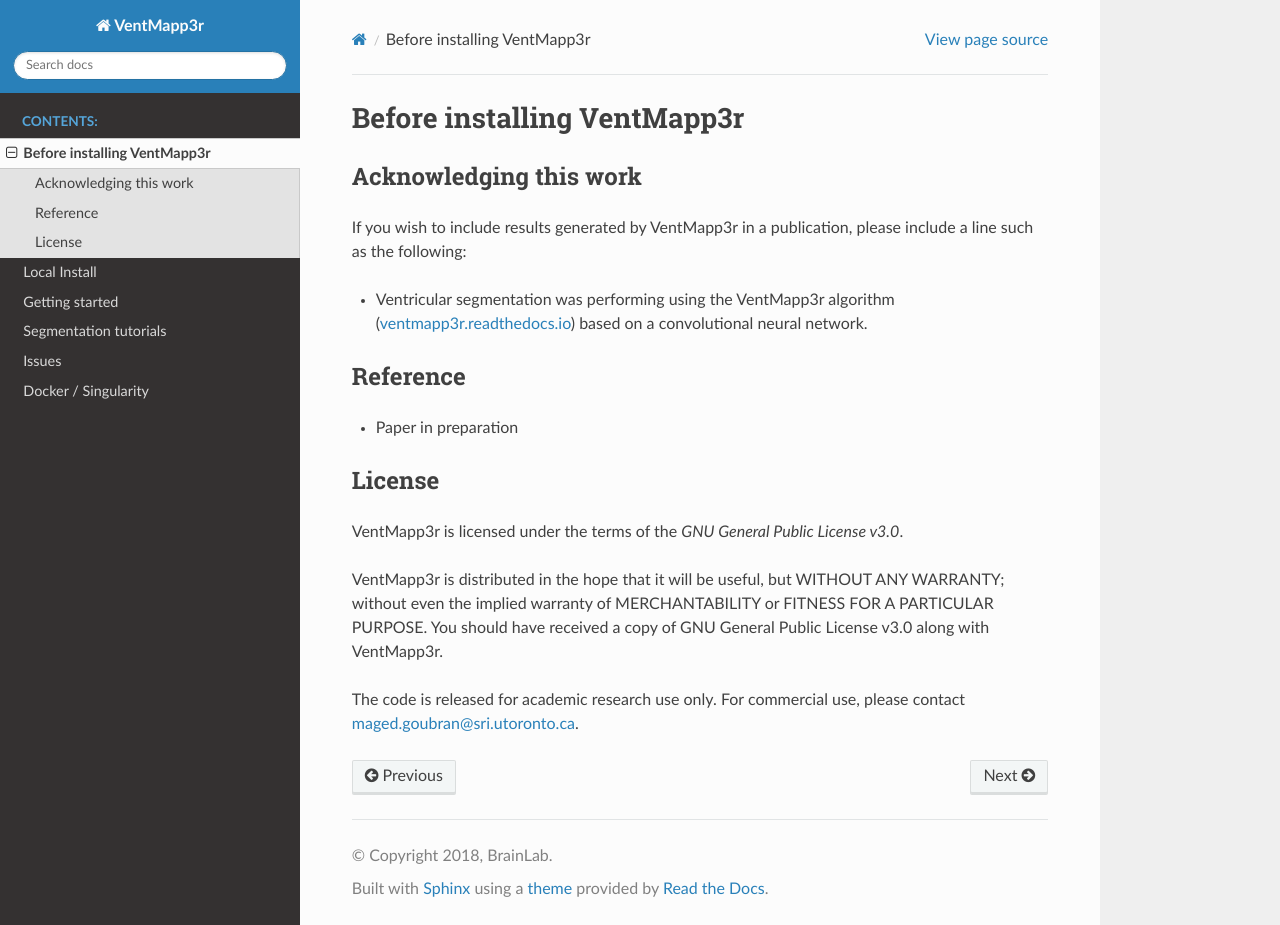
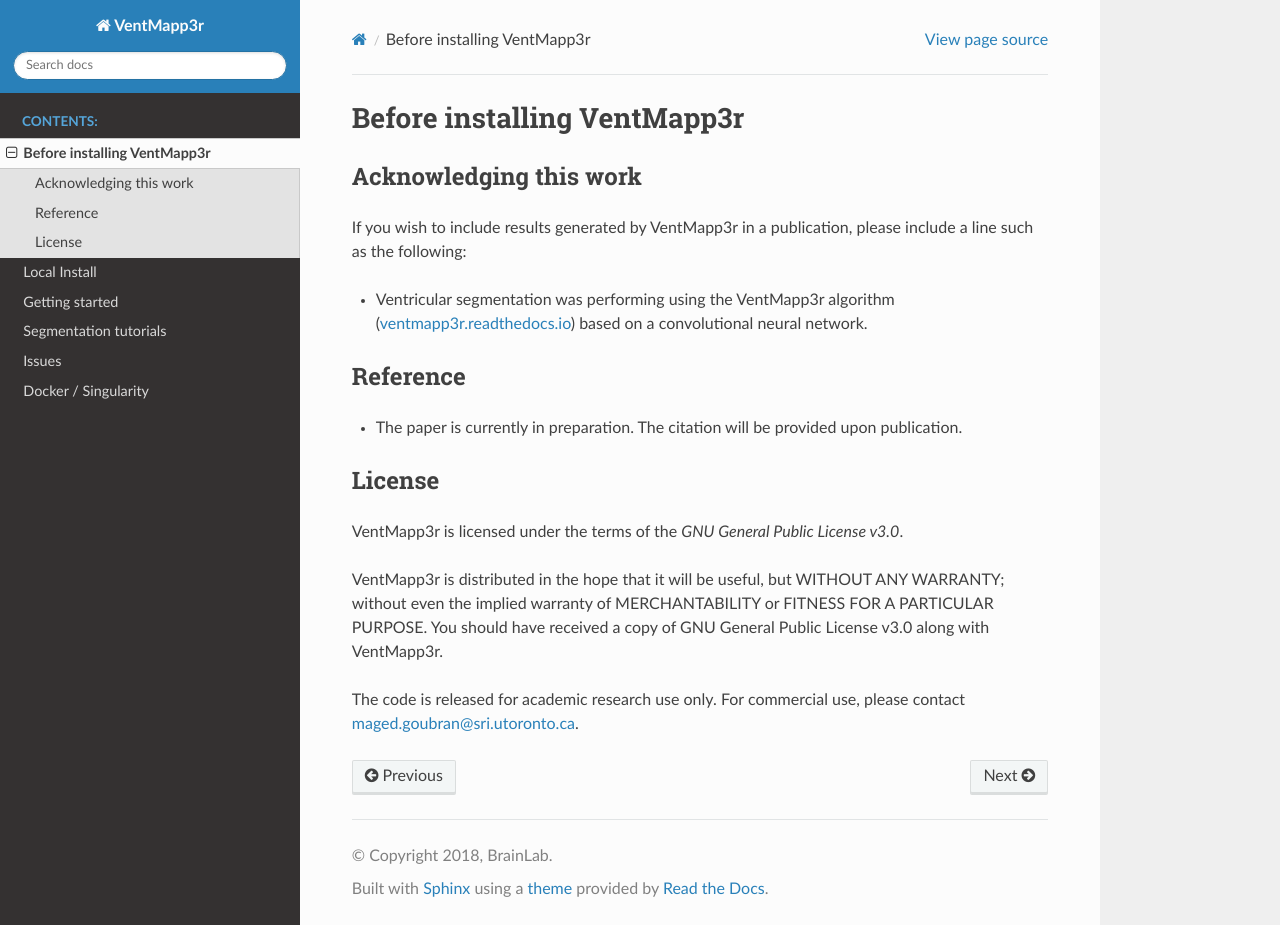
Before and after one commit to AICONSlab/VentMapp3r, a Sphinx documentation site: the page built from docs/before_install.md, in a window 1280 px wide and 925 px high. Built offline with Sphinx 7.4.7 and the Read the Docs theme 2.0.0, drawn with Linux system fonts in a browser that asks for light colours.

Commit message:
updated files to match documentation reqs

```diff
--- a/docs/before_install.md
+++ b/docs/before_install.md
@@ -7,7 +7,7 @@ If you wish to include results generated by VentMapp3r in a publication, please
 
 ## Reference
 
-* Paper in preparation
+* The paper is currently in preparation. The citation will be provided upon publication.
 
 
 ## License
```
Also changed, not shown: docs/beginner.md (+3 -3 lines), docs/docker.md (+3 -3 lines), docs/vent_seg.md (+1 -1 lines).
